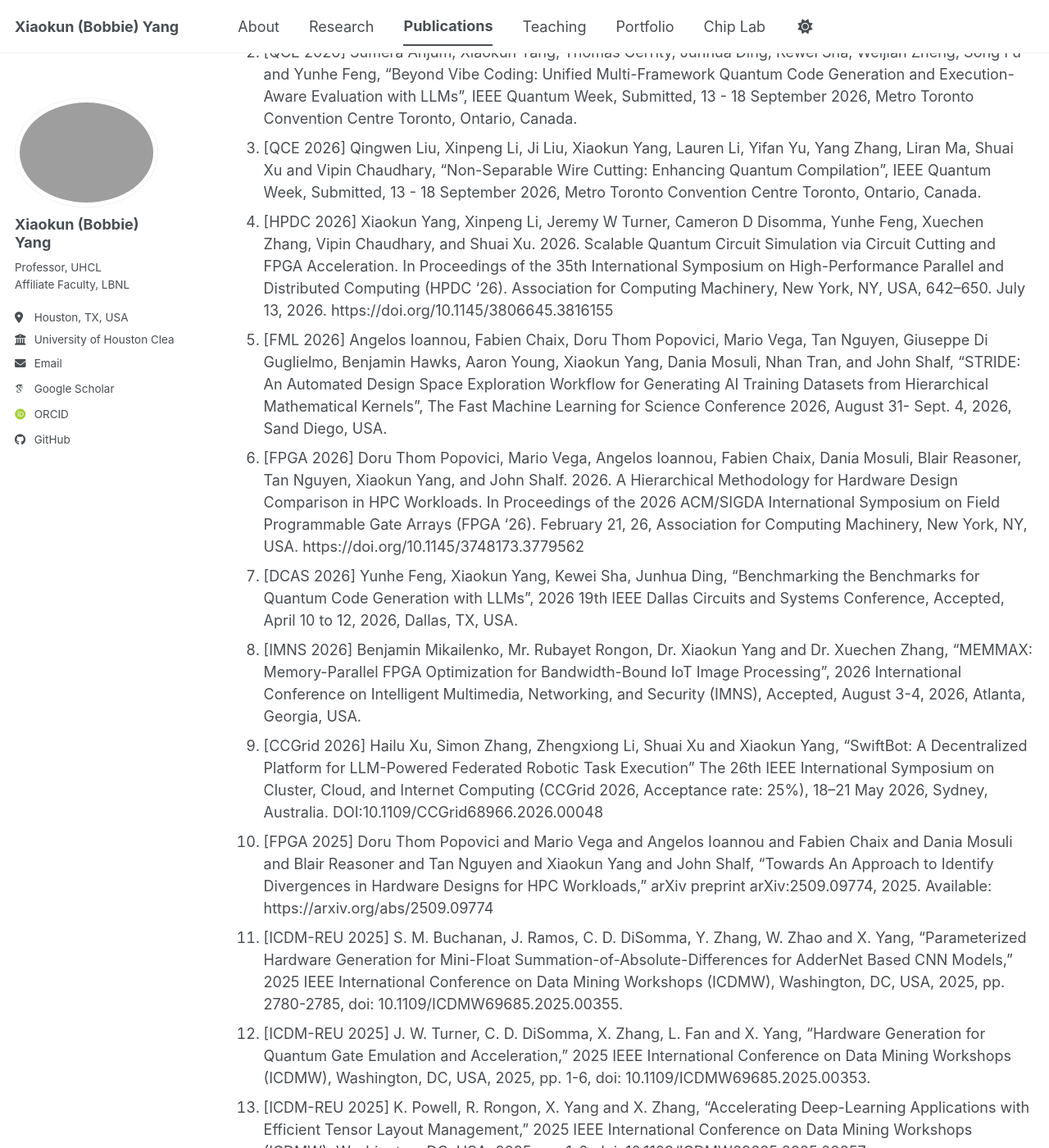
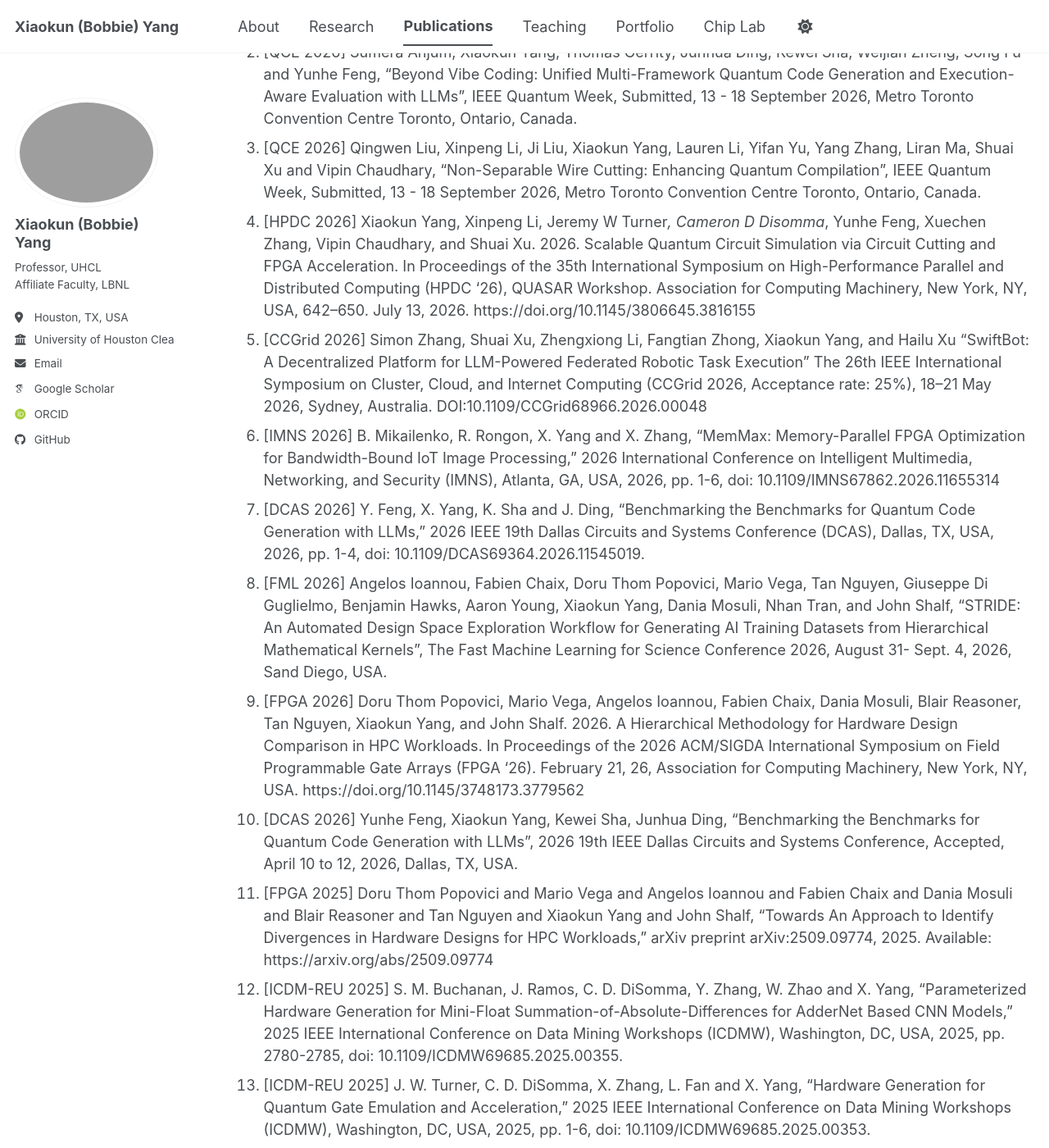
Before and after one commit to bobbieyang/bobbieyang.github.io, a Jekyll site: the page built from _pages/publications.md, in a window 1280 px wide and 1400 px high, scrolled down 2494 px. Shown: the whole window at 82% size. Built offline with Jekyll 4.4.1, drawn with Linux system fonts in a browser that asks for light colours; some web fonts are replaced; a script bundle is joined from its source files by our own code; library files that are not in the unit come from our copies.

Commit message:
Update publications.md

```diff
--- a/_pages/publications.md
+++ b/_pages/publications.md
@@ -53,12 +53,13 @@
 1. [QCE 2026] Xiaokun Yang, Jeremy W. Turner, Cameron D. Disomma, Xinpeng Li, Yunhe Feng, Vipin Chaudhary, Shuai Xu, and Xuechen Zhang. “Parameterized Quantum Circuit Emulator and Accelerator”, IEEE Quantum Week, Submitted, 13 - 18 September 2026, Metro Toronto Convention Centre Toronto, Ontario, Canada.
 2. [QCE 2026] Sumera Anjum, Xiaokun Yang, Thomas Gerrity, Junhua Ding, Kewei Sha, Weijian Zheng, Song Fu and Yunhe Feng, “Beyond Vibe Coding: Unified Multi-Framework Quantum Code Generation and Execution-Aware Evaluation with LLMs”, IEEE Quantum Week, Submitted, 13 - 18 September 2026, Metro Toronto Convention Centre Toronto, Ontario, Canada.
 3. [QCE 2026] Qingwen Liu, Xinpeng Li, Ji Liu, Xiaokun Yang, Lauren Li, Yifan Yu, Yang Zhang, Liran Ma, Shuai Xu and Vipin Chaudhary, “Non-Separable Wire Cutting: Enhancing Quantum Compilation”, IEEE Quantum Week, Submitted, 13 - 18 September 2026, Metro Toronto Convention Centre Toronto, Ontario, Canada.
-4. [HPDC 2026] Xiaokun Yang, Xinpeng Li, Jeremy W Turner, Cameron D Disomma, Yunhe Feng, Xuechen Zhang, Vipin Chaudhary, and Shuai Xu. 2026. Scalable Quantum Circuit Simulation via Circuit Cutting and FPGA Acceleration. In Proceedings of the 35th International Symposium on High-Performance Parallel and Distributed Computing (HPDC '26). Association for Computing Machinery, New York, NY, USA, 642–650. July 13, 2026. https://doi.org/10.1145/3806645.3816155
-5. [FML 2026] Angelos Ioannou, Fabien Chaix, Doru Thom Popovici, Mario Vega, Tan Nguyen, Giuseppe Di Guglielmo, Benjamin Hawks, Aaron Young, Xiaokun Yang, Dania Mosuli, Nhan Tran, and John Shalf, “STRIDE: An Automated Design Space Exploration Workflow for Generating AI Training Datasets from Hierarchical Mathematical Kernels”, The Fast Machine Learning for Science Conference 2026, August 31- Sept. 4, 2026, Sand Diego, USA.
-6. [FPGA 2026] Doru Thom Popovici, Mario Vega, Angelos Ioannou, Fabien Chaix, Dania Mosuli, Blair Reasoner, Tan Nguyen, Xiaokun Yang, and John Shalf. 2026. A Hierarchical Methodology for Hardware Design Comparison in HPC Workloads. In Proceedings of the 2026 ACM/SIGDA International Symposium on Field Programmable Gate Arrays (FPGA '26). February 21, 26, Association for Computing Machinery, New York, NY, USA. https://doi.org/10.1145/3748173.3779562
-7. [DCAS 2026] Yunhe Feng, Xiaokun Yang, Kewei Sha, Junhua Ding, “Benchmarking the Benchmarks for Quantum Code Generation with LLMs”, 2026 19th IEEE Dallas Circuits and Systems Conference, Accepted, April 10 to 12, 2026, Dallas, TX, USA.
-8. [IMNS 2026] Benjamin Mikailenko, Mr. Rubayet Rongon, Dr. Xiaokun Yang and Dr. Xuechen Zhang, “MEMMAX: Memory-Parallel FPGA Optimization for Bandwidth-Bound IoT Image Processing”, 2026 International Conference on Intelligent Multimedia, Networking, and Security (IMNS), Accepted, August 3-4, 2026, Atlanta, Georgia, USA.
-9. [CCGrid 2026] Hailu Xu, Simon Zhang, Zhengxiong Li, Shuai Xu and Xiaokun Yang, “SwiftBot: A Decentralized Platform for LLM-Powered Federated Robotic Task Execution” The 26th IEEE International Symposium on Cluster, Cloud, and Internet Computing (CCGrid 2026, Acceptance rate: 25%), 18–21 May 2026, Sydney, Australia. DOI:10.1109/CCGrid68966.2026.00048
+4. [HPDC 2026] Xiaokun Yang, Xinpeng Li, Jeremy W Turner*, Cameron D Disomma*, Yunhe Feng, Xuechen Zhang, Vipin Chaudhary, and Shuai Xu. 2026. Scalable Quantum Circuit Simulation via Circuit Cutting and FPGA Acceleration. In Proceedings of the 35th International Symposium on High-Performance Parallel and Distributed Computing (HPDC ‘26), QUASAR Workshop. Association for Computing Machinery, New York, NY, USA, 642–650. July 13, 2026. https://doi.org/10.1145/3806645.3816155
+5. [CCGrid 2026] Simon Zhang, Shuai Xu, Zhengxiong Li, Fangtian Zhong, Xiaokun Yang, and Hailu Xu “SwiftBot: A Decentralized Platform for LLM-Powered Federated Robotic Task Execution” The 26th IEEE International Symposium on Cluster, Cloud, and Internet Computing (CCGrid 2026, Acceptance rate: 25%), 18–21 May 2026, Sydney, Australia. DOI:10.1109/CCGrid68966.2026.00048
+6. [IMNS 2026] B. Mikailenko, R. Rongon, X. Yang and X. Zhang, "MemMax: Memory-Parallel FPGA Optimization for Bandwidth-Bound IoT Image Processing," 2026 International Conference on Intelligent Multimedia, Networking, and Security (IMNS), Atlanta, GA, USA, 2026, pp. 1-6, doi: 10.1109/IMNS67862.2026.11655314
+7. [DCAS 2026] Y. Feng, X. Yang, K. Sha and J. Ding, "Benchmarking the Benchmarks for Quantum Code Generation with LLMs," 2026 IEEE 19th Dallas Circuits and Systems Conference (DCAS), Dallas, TX, USA, 2026, pp. 1-4, doi: 10.1109/DCAS69364.2026.11545019.
+8. [FML 2026] Angelos Ioannou, Fabien Chaix, Doru Thom Popovici, Mario Vega, Tan Nguyen, Giuseppe Di Guglielmo, Benjamin Hawks, Aaron Young, Xiaokun Yang, Dania Mosuli, Nhan Tran, and John Shalf, “STRIDE: An Automated Design Space Exploration Workflow for Generating AI Training Datasets from Hierarchical Mathematical Kernels”, The Fast Machine Learning for Science Conference 2026, August 31- Sept. 4, 2026, Sand Diego, USA.
+9. [FPGA 2026] Doru Thom Popovici, Mario Vega, Angelos Ioannou, Fabien Chaix, Dania Mosuli, Blair Reasoner, Tan Nguyen, Xiaokun Yang, and John Shalf. 2026. A Hierarchical Methodology for Hardware Design Comparison in HPC Workloads. In Proceedings of the 2026 ACM/SIGDA International Symposium on Field Programmable Gate Arrays (FPGA '26). February 21, 26, Association for Computing Machinery, New York, NY, USA. https://doi.org/10.1145/3748173.3779562
+10. [DCAS 2026] Yunhe Feng, Xiaokun Yang, Kewei Sha, Junhua Ding, “Benchmarking the Benchmarks for Quantum Code Generation with LLMs”, 2026 19th IEEE Dallas Circuits and Systems Conference, Accepted, April 10 to 12, 2026, Dallas, TX, USA.
 11. [FPGA 2025] Doru Thom Popovici and Mario Vega and Angelos Ioannou and Fabien Chaix and Dania Mosuli and Blair Reasoner and Tan Nguyen and Xiaokun Yang and John Shalf, “Towards An Approach to Identify Divergences in Hardware Designs for HPC Workloads,” arXiv preprint arXiv:2509.09774, 2025. Available: https://arxiv.org/abs/2509.09774
 12. [ICDM-REU 2025] S. M. Buchanan, J. Ramos, C. D. DiSomma, Y. Zhang, W. Zhao and X. Yang, "Parameterized Hardware Generation for Mini-Float Summation-of-Absolute-Differences for AdderNet Based CNN Models," 2025 IEEE International Conference on Data Mining Workshops (ICDMW), Washington, DC, USA, 2025, pp. 2780-2785, doi: 10.1109/ICDMW69685.2025.00355.
 13. [ICDM-REU 2025] J. W. Turner, C. D. DiSomma, X. Zhang, L. Fan and X. Yang, "Hardware Generation for Quantum Gate Emulation and Acceleration," 2025 IEEE International Conference on Data Mining Workshops (ICDMW), Washington, DC, USA, 2025, pp. 1-6, doi: 10.1109/ICDMW69685.2025.00353.
```
